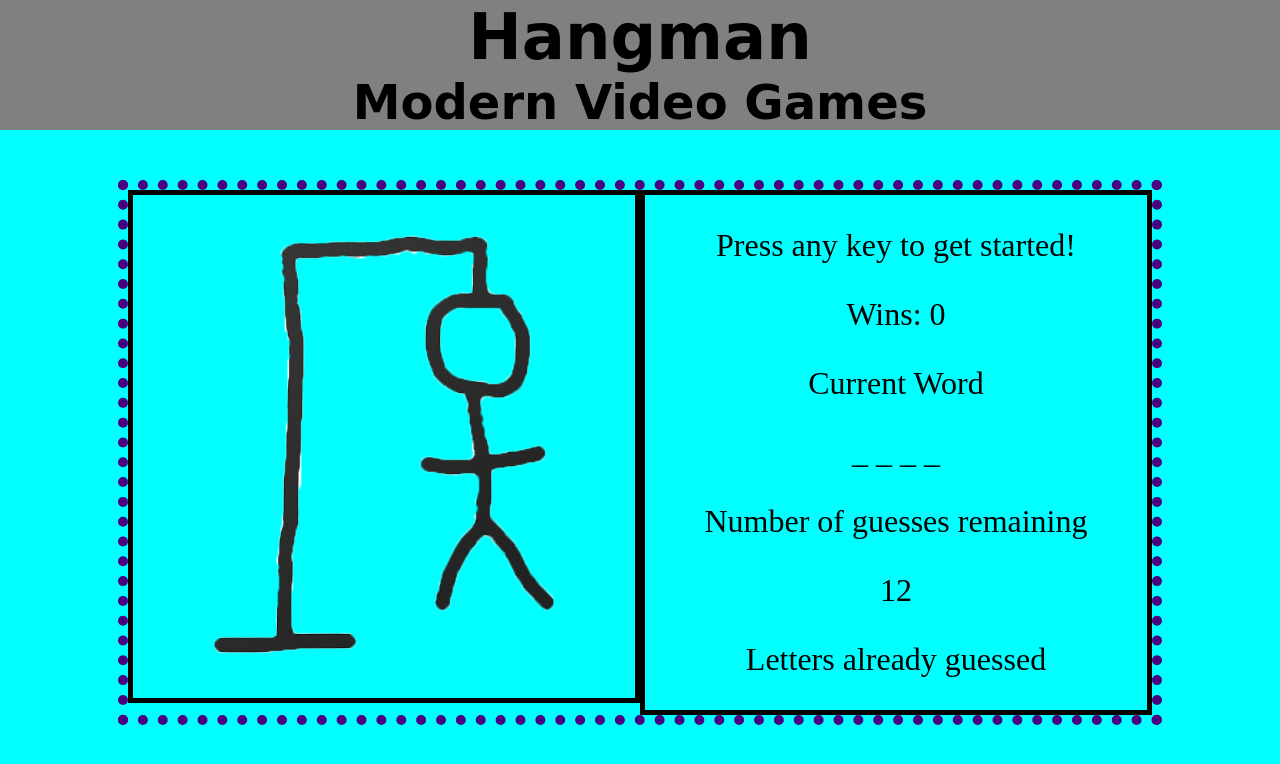
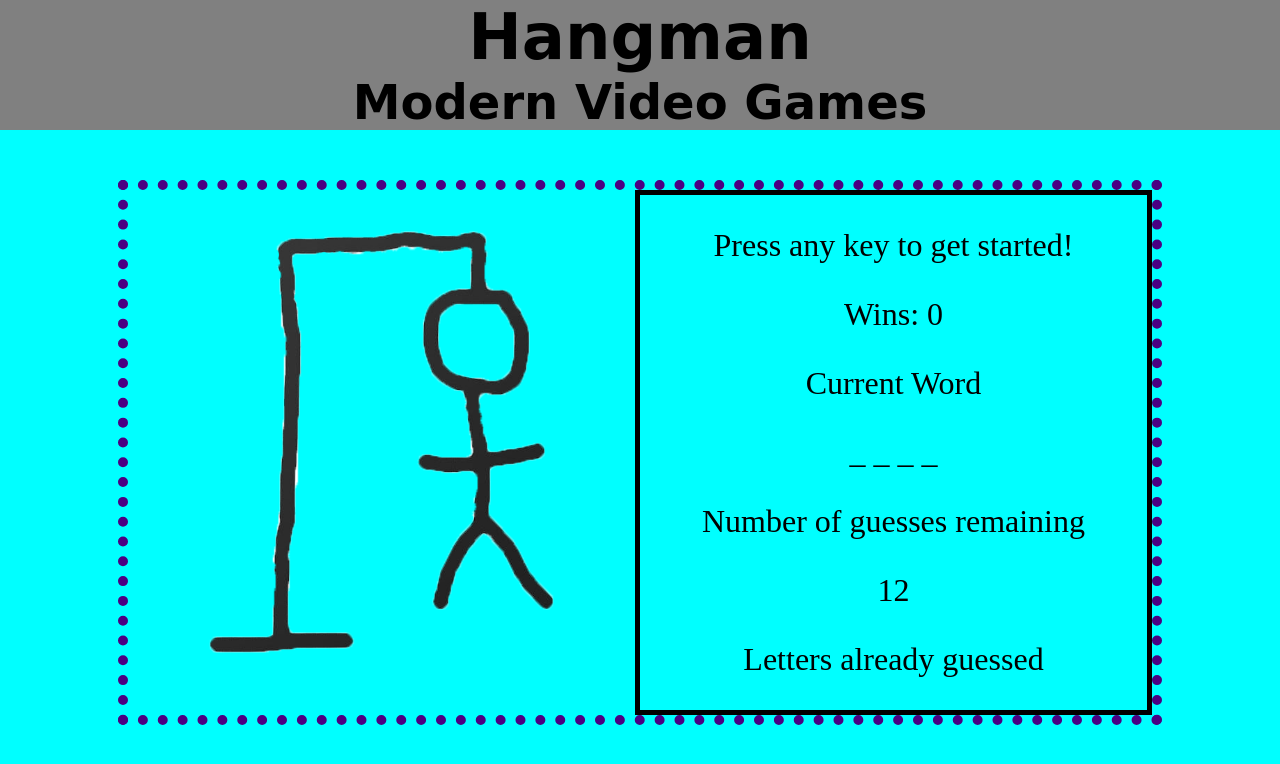
Before and after one commit to zachyingling/Word-Guess-Game, a plain HTML site: page index.html in a window 1280 px wide. Drawn offline with Linux system fonts and the light colour scheme; a web font is replaced by a local one.

Commit message:
minor styling changes to css file

```diff
--- a/assets/css/style.css
+++ b/assets/css/style.css
@@ -16,12 +16,12 @@ header {
 }
 
 #hangman-header {
-    font-family: 'Lily Script One', cursive;
+  font-family: "Lily Script One", cursive;
   margin: 0px;
 }
 
 #game-header {
-    font-family: 'Bungee Hairline', cursive;
+  font-family: "Bungee Hairline", cursive;
   margin: 0px;
 }
 
@@ -33,10 +33,10 @@ header {
   border: indigo dotted 10px;
 }
 
-.left-row, .right-row {
-    width: calc(50% - 10px);
+.left-row,
+.right-row {
+  width: calc(50% - 5px);
   height: auto;
-    border: black solid 5px;
 }
 
 .left-row {
@@ -46,6 +46,7 @@ header {
 .right-row {
   float: right;
   text-align: center;
+  border: black solid 5px;
 }
 
 .left-row img {
```
Lines whose indentation alone changed are shown as unchanged.
